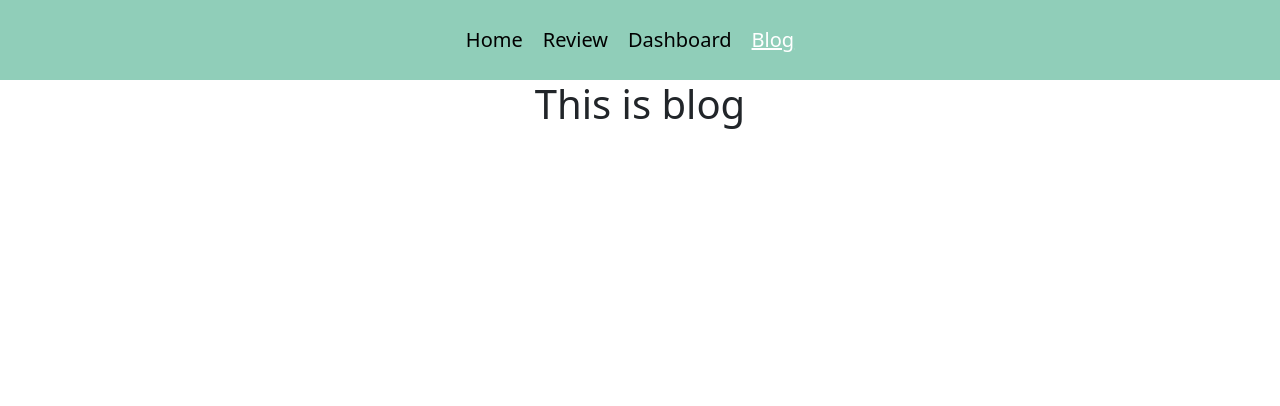
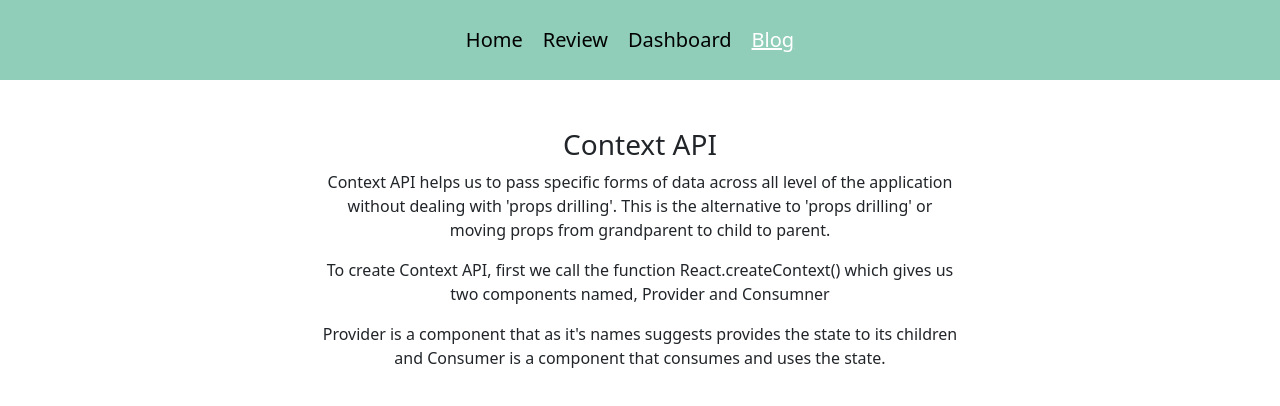
Before and after one commit to PranoySarker/O-clock-analysis, a React (Create React App) app: page /blog in a window 1280 px wide. Shown: the top 406 px of the page. Built offline with nearby package versions, Linux system fonts and the light colour scheme.

Commit message:
chart added

```diff
--- a/src/components/Barchart/Barchart.js
+++ b/src/components/Barchart/Barchart.js
@@ -1,5 +1,5 @@
 
-import { Bar, BarChart, CartesianGrid, Legend, ResponsiveContainer, Tooltip, XAxis, YAxis } from 'recharts';
+import { Bar, BarChart, CartesianGrid, Legend, Tooltip, XAxis, YAxis } from 'recharts';
 import useData from '../../hooks/useData';
 
 const Barchart = () => {
--- a/src/components/Blog/Blog.js
+++ b/src/components/Blog/Blog.js
@@ -2,9 +2,16 @@ import React from 'react';
 
 const Blog = () => {
     return (
-        <div>
-            <h1>This is blog</h1>
-        </div>
+        <div className='text-center' style={{ display: 'flex', justifyContent: 'center' }}>
+            <div className='first mt-5 w-50 '>
+                <h3>Context API</h3>
+                <p>Context API helps us to pass specific forms of data across all level of the application without dealing with 'props drilling'.
+                    This is the alternative to 'props drilling' or moving props from grandparent to child to parent.
+                </p>
+                <p>To create Context API, first we call the function React.createContext() which gives us two components named, Provider and Consumner</p>
+                <p>Provider is a component that as it's names suggests provides the state to its children and Consumer is a component that consumes and uses the state.</p>
+            </div>
+        </div >
     );
 };
 
```
